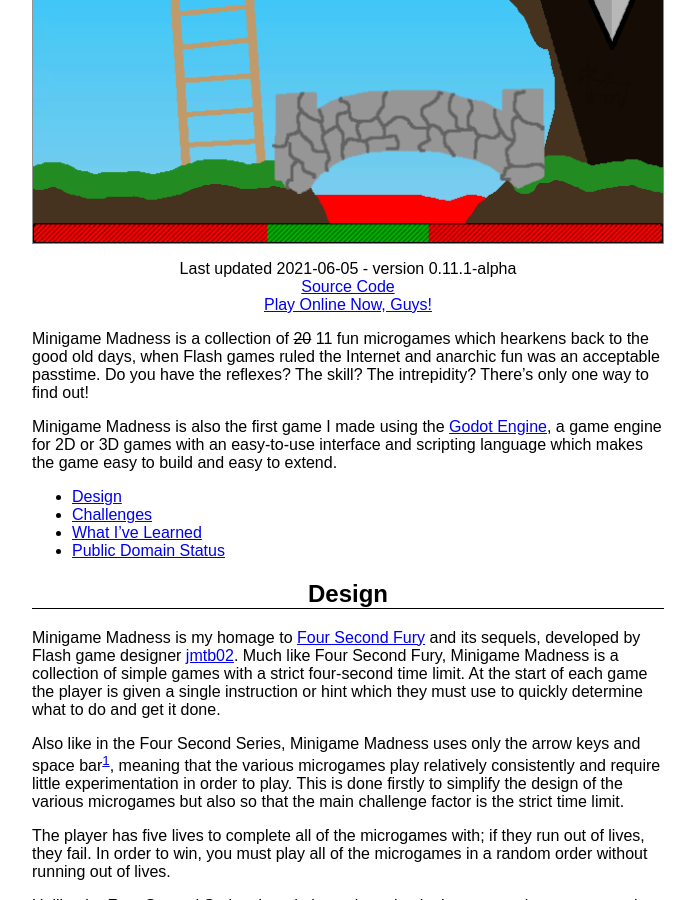
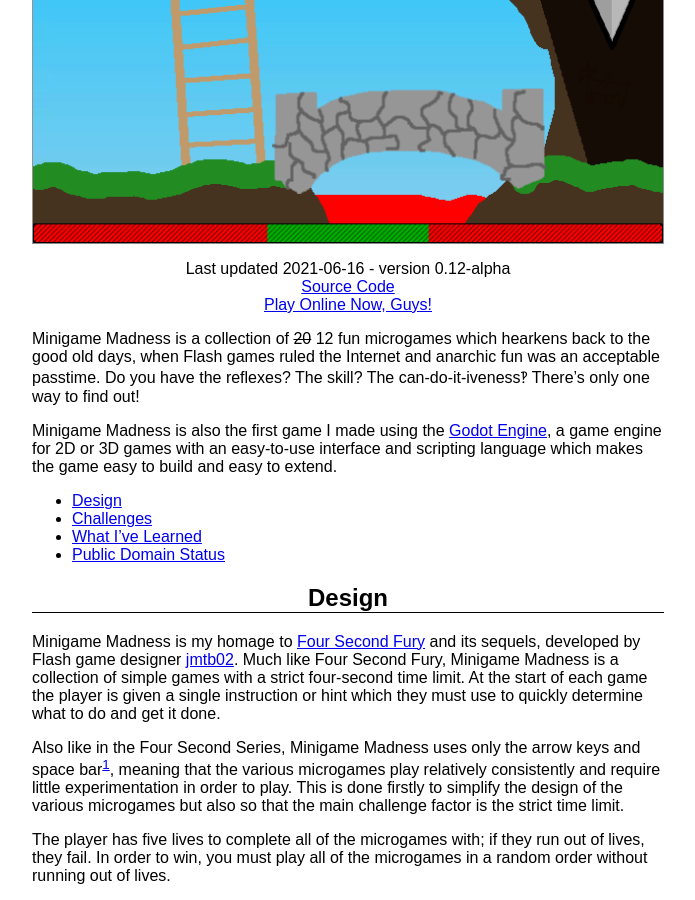
Before and after one commit to swashdev/swashdev.github.io, a Jekyll site: the page built from _posts/2021-06-16-minigame-madness.md, in a window 1280 px wide and 900 px high, scrolled down 449 px. Shown: the whole window, without its empty margins (292-987 px from the left). Built offline with Jekyll 4.4.1, drawn with Linux system fonts in a browser that asks for light colours.

Commit message:
update the Minigame Madness page for 0.12-alpha.

```diff
--- a/_posts/2021-06-05-minigame-madness.md
+++ b/_posts/2021-06-16-minigame-madness.md
@@ -5,7 +5,7 @@ permalink: /projects/minigame-madness/
 spoof_url: /projects/
 license: Mostly Public Domain
 license_link: https://github.com/swashdev/minigame-madness/blob/master/LICENSE
-version: 0.11.1-alpha
+version: 0.12-alpha
 github: minigame-madness/
 systems: HTML5, Linux, Windows, MacOS
 tags: arcade microgame web_game wip
@@ -14,10 +14,10 @@ preview: /images/minigame-madness/screenshot.png
 playnow: https://pavlick.net/minigame-madness/
 ---
 
-Minigame Madness is a collection of ~~20~~ 11 fun microgames which hearkens
+Minigame Madness is a collection of ~~20~~ 12 fun microgames which hearkens
 back to the good old days, when Flash games ruled the Internet and anarchic
 fun was an acceptable passtime.  Do you have the reflexes?  The skill?  The
-intrepidity?  There's only one way to find out!
+can-do-it-iveness&#8253;  There's only one way to find out!
 
 Minigame Madness is also the first game I made using the
 [Godot Engine][godot], a game engine for 2D or 3D games with an easy-to-use
```
